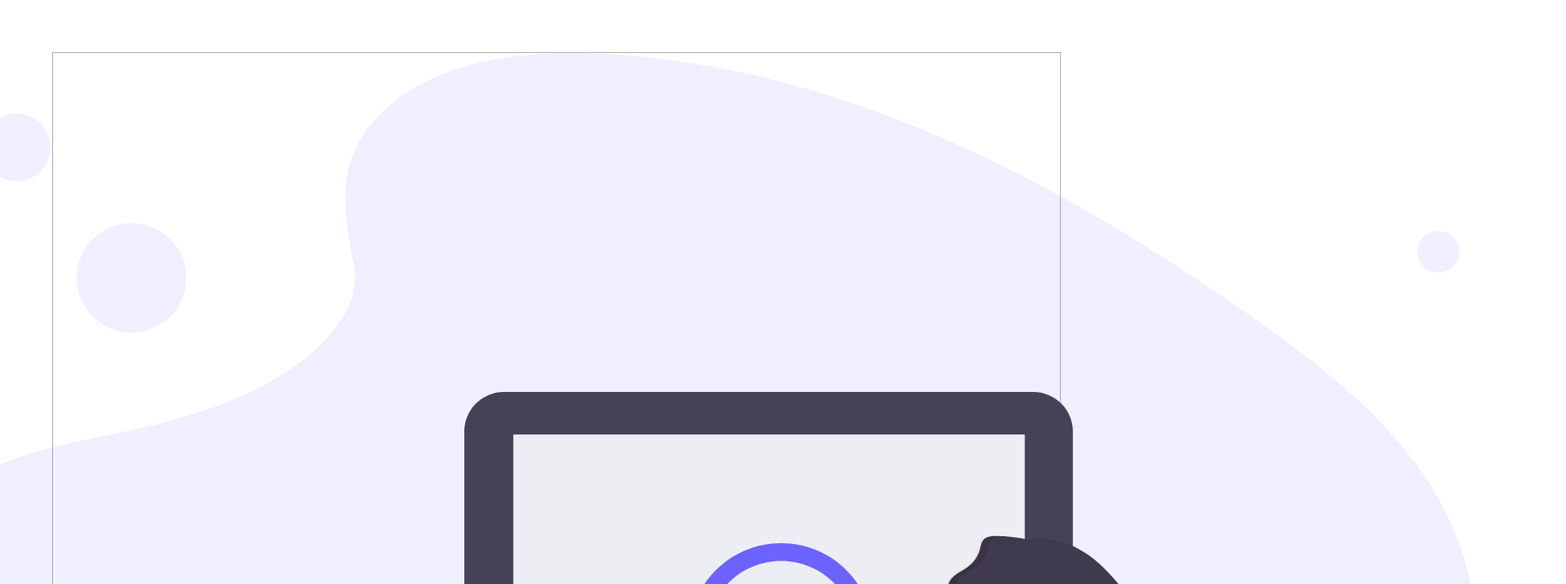
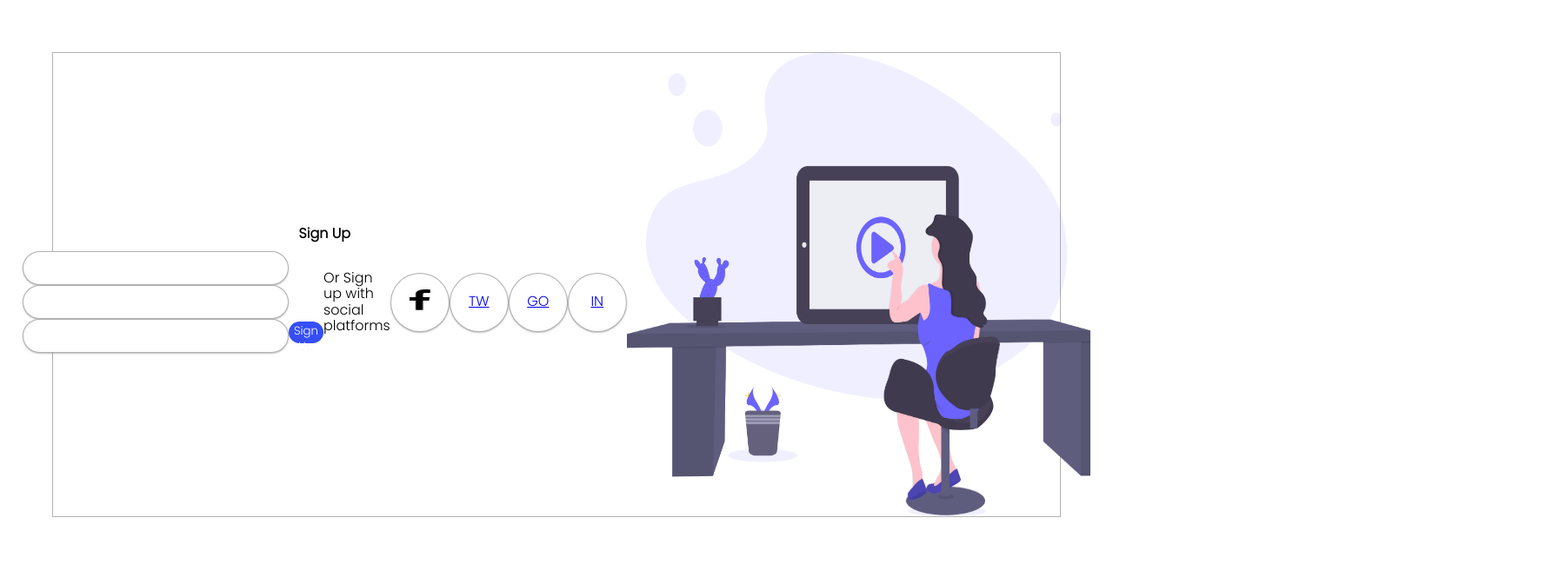
Before and after one commit to ConsensusG/Sign-up-sheet, a website: page index.html in a window 1280 px wide. Shown: the top 672 px of the page at 87% size, 1801 px wide, since content can reach past the window. Drawn offline with Linux system fonts and the light colour scheme.

Commit message:
fixed column

```diff
--- a/css/main.css
+++ b/css/main.css
@@ -14,6 +14,7 @@
   --justify_content: center;
   --display: flex;
   --_fDirection: row;
+  --fDirectionColumn: column;
 }
 
 *{
@@ -28,9 +29,16 @@ body {
   display: var(--display); ;
   flex-direction: var(--_fDirection);
   }
+/*work in progress*/
+.signup {
+  display: var(--display);
+  flex-direction: var(--fDirectionColumn);
+  align-items: var(--align_items);
+  justify-content: var(--justify_content);
+  }
 
 h1 {
-  font-size: var(;
+  font-size: var( --f-Header);
   }
 
 label{
@@ -49,15 +57,15 @@ label input{
  Here you can work with the sign up form styles.
  */
 #sform {
-  display: flex;
-  flex-direction: column;
-  align-items: center;
-  justify-content: center;
+  display:  var(--display);
+  flex-direction: var(--_fDirection);
+  align-items:  var(--align_items);
+  justify-content: var(--justify_content);
   }
 ul{
-  display: flex;
-  flex-direction: row;
-  justify-content: center;
+  display: var(--display);
+  flex-direction: var(--_fDirection);
+  justify-content: var(--justify_content);
   list-style: none;
   padding: 0;
   }
@@ -81,8 +89,8 @@ ul li {gap: 1em;}
 /* this is the <Sign Up> text styling */
 
 .a {
-  color: snow;
-  text-decoration: none;
+  color: var(--white);
+  text-decoration:  none;
   font-size: 10pt;
   }
 
@@ -94,13 +102,13 @@ ul li {gap: 1em;}
   width: 68px;
   height: 68px;
   padding: 10px;
-  background: #fff;
+  background: white;
   border: 1px solid rgba(0, 0, 0, 0.3);
   box-shadow: 0 1px 3px rgba(0, 0, 0, 0.12), 0 1px 1px rgba(0, 0, 0, 0.14);
   }
 
 
-
+/*not working as of now*/
 button.circle > a > img {
   color: aqua;
   width: 24px;
@@ -111,7 +119,6 @@ button.circle > a > img {
 
 
 img {
-  padding-top: 150px;
   width: 400pt;
   height: 400pt;
   }
```
